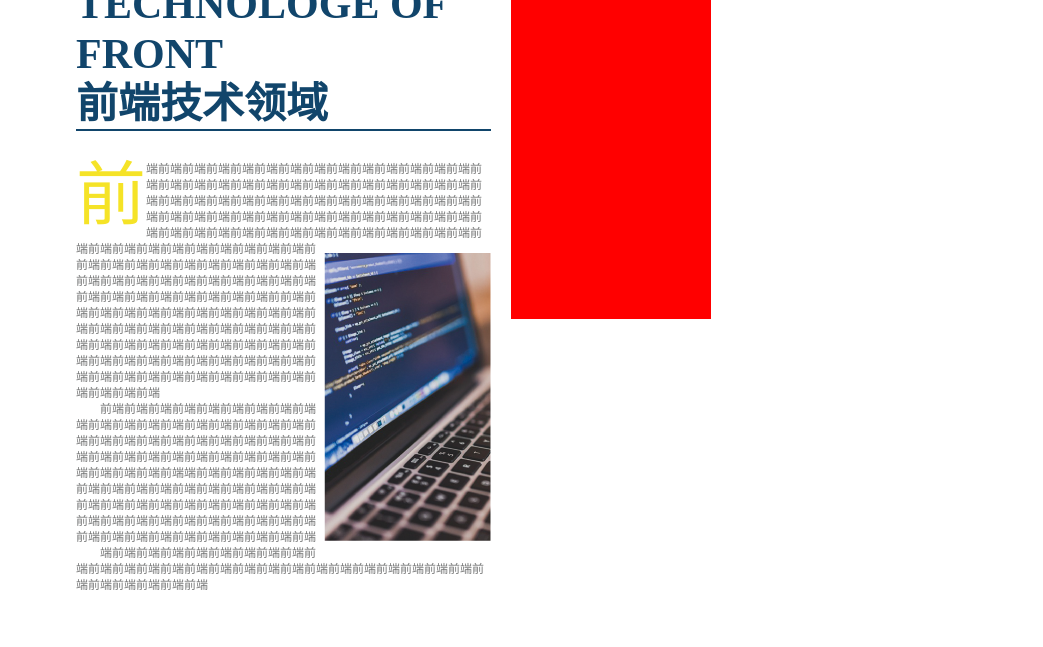
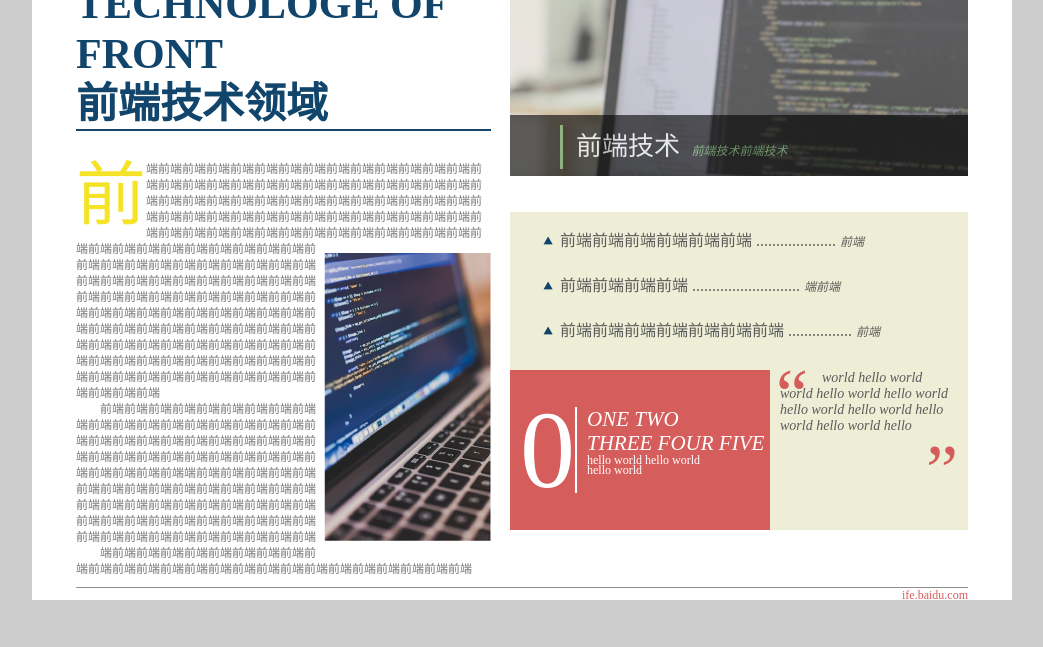
Before and after one commit to iraghavr/Baidu_ife, a plain HTML site: page mission1_6/index.html in a window 1280 px wide. Shown: the part 786-1433 px from the top of the page, without its empty margins (118-1161 px from the left). Drawn offline with Linux system fonts and the light colour scheme.

Commit message:
update mission1_6

```diff
--- a/mission1_6/css/index.css
+++ b/mission1_6/css/index.css
@@ -4,6 +4,7 @@
 }
 body{
   font-family: "黑体";
+  background: #ccc;
 }
 .main{
   width: 980px;
@@ -198,7 +199,7 @@ ul{
 li{
   margin-bottom: 5px;
 }
-li span{
+.ri ul li span{
   font-size: 12px;
   color: #cd4a48;
   font-style: oblique;
@@ -207,7 +208,8 @@ li span{
 }
 .bottom{
   float: left;
-  margin: 0px 44px 44px;
+  width: 892px;
+  margin: 0px 44px 0px 44px;
   overflow: auto;
 }
 .left{
@@ -259,3 +261,149 @@ li span{
   float: right;
 	margin: 12px 0px 12px 0px;
 }
+.right{
+  float: right;
+  width: 458px;
+  height: 637px;
+}
+.rim{
+  width: 458px;
+  height: 275px;
+  position: relative;
+}
+.rim_text{
+  width: 458px;
+  height: 61px;
+  background: #000;
+  opacity: 0.6;
+  position: absolute;
+  bottom: 18px;
+}
+.rim_text p{
+  color: #fff;
+  font-size: 26px;
+  font-family: "微软雅黑";
+  margin-left: 50px;
+  line-height: 44px;
+  border-left: 3px solid #72b16a;
+  height: 44px;
+  margin-top: 10px;
+  text-indent: 0.5em;
+}
+.rim_text p span{
+  font-size: 12px;
+  color: #72b16a;
+  font-family: "微软雅黑";
+  font-style: oblique;
+  line-height: 140%;
+  margin-left: 5px;
+}
+.r_text{
+  width: 458px;
+  height: 318px;
+  background: #eeeed6;
+  margin-top: 18px;
+  position: relative;
+}
+.r_text_1 ul{
+  list-style-image: url("../img/triangle.png");
+}
+.r_text_1 ul li{
+  font-size: 16px;
+  color: #5a5b5b;
+  font-family: "宋体";
+  text-align: left;
+  margin-left: 50px;
+  padding-top: 20px;
+}
+.sp{
+  font-size: 12px;
+  font-family: "宋体";
+  font-style: oblique;
+  text-align: right;
+  line-height: 20px;
+  color: #5a5b5b;
+}
+.r_text_2{
+  width: 260px;
+  height: 160px;
+  background: #d55d5c;
+  position: absolute;
+  bottom: 0px;
+  left: 0px;
+  color: #fff;
+}
+.r_text_3{
+  font-size: 14px;
+  color: #5a5b5b;
+  font-family: "黑体";
+  font-style: oblique;
+  line-height: 16px;
+  text-indent: 3em;
+}
+.zero{
+  float: left;
+  font-size: 110px;
+  color: #fff;
+  font-family: "微软雅黑";
+  border-right: 2px solid #fff;
+  height: 86px;
+  line-height: 86px;
+  margin: 37px 10px;
+}
+.nums{
+  margin-top: 37px;
+  font-size: 21px;
+  font-family: "黑体";
+  font-style: oblique;
+  line-height: 24px;
+}
+.hello{
+  font-size: 12px;
+  font-family: "黑体";
+  line-height: 10px;
+}
+.r_text_3{
+  font-size: 14px;
+  color: #5a5b5b;
+  font-family: "黑体";
+  font-style: oblique;
+  line-height: 16px;
+  text-indent: 3em;
+  position: absolute;
+  right: 0px;
+  bottom: 0px;
+  width: 178px;
+  height: 160px;
+  margin-right: 10px;
+}
+.r_text_3 span{
+  font-size: 72px;
+  color: #d45d5c;
+  font-family: "黑体";
+  line-height: 30px;
+}
+.pu_left{
+  position: absolute;
+  bottom: 120px;
+  right: 150px;
+  font-style: normal;
+}
+.pu_right{
+  position: absolute;
+  bottom: 45px;
+  right: 0px;
+  font-style: normal;
+}
+footer{
+  clear: both;
+  margin: 0 auto;
+  width: 892px;
+  height: 59px;
+  border-top: 1px solid #938e8c;
+}
+footer p{
+  float: right;
+  font: 12px "黑体";
+  color: #d45d5c;
+}
--- a/mission1_6/index.html
+++ b/mission1_6/index.html
@@ -97,14 +97,62 @@
               </p>
             </div>
 					    <p>前端前端前端前端前端前端前端前端前端端前端前端前端前端前端前端前端前端前端前端前端前端前端前端前端前端前端前端前端前端前端前端前端前端前端前端前端前端前端前端前端前端前端前端端前端前端前端前端前端前端前端前端前端前端前端前端前端前端前端前端前端前端前端前端前端前端前端前端前端前端前端前端前端前端前端前端前端前端前端前端前端前端前端前端前端前端前端前端前端</p>
-					    <p>端前端前端前端前端前端前端前端前端前端前端前端前端前端前端前端前端前端前端前端前端前端前端前端前端前端前端前端前端前端前端前端</p>
+					    <p>端前端前端前端前端前端前端前端前端前端前端前端前端前端前端前端前端前端前端前端前端前端前端前端前端前端</p>
 			    </div>
         </div>
-        <div class="right" style="margin-left:20px;float:right;background:red;width:200px;height:400px">
-          2222
+        <div class="right">
+          <div class="rim">
+            <img src="img/pic2.png"/>
+            <div class="rim_text">
+              <p>
+                前端技术
+                <span>前端技术前端技术</span>
+              </p>
+            </div>
+          </div>
+          <div class="r_text">
+            <div class="r_text_1">
+              <ul>
+                <li>
+                  前端前端前端前端前端前端 ....................
+                  <span class="sp">前端</span>
+                </li>
+                <li>
+                  前端前端前端前端 ...........................
+                  <span class="sp">端前端</span>
+                </li>
+                <li>
+                  前端前端前端前端前端前端前端 ................
+                  <span class="sp">前端</span>
+                </li>
+              </ul>
+            </div>
+            <div class="r_text_2">
+              <p class="zero">0</p>
+              <p class="nums">
+                ONE TWO
+                <br/>
+                THREE FOUR FIVE
+              </p>
+              <p class="hello">
+                hello world hello world
+                <br/>
+                hello world
+              </p>
+            </div>
+            <div class="r_text_3">
+              <p>
+                <span class="pu_left">“</span>
+                world hello world world hello world hello world hello world hello world hello world hello world hello
+                <span class="pu_right">”</span>
+              </p>
+            </div>
+          </div>
         </div>
-
       </div>
+      <footer>
+        <p>ife.baidu.com</p>
+      </footer>
     </div>
   </body>
 </html>
```
Also changed, not shown: mission1_6/img/triangle.png (added).
